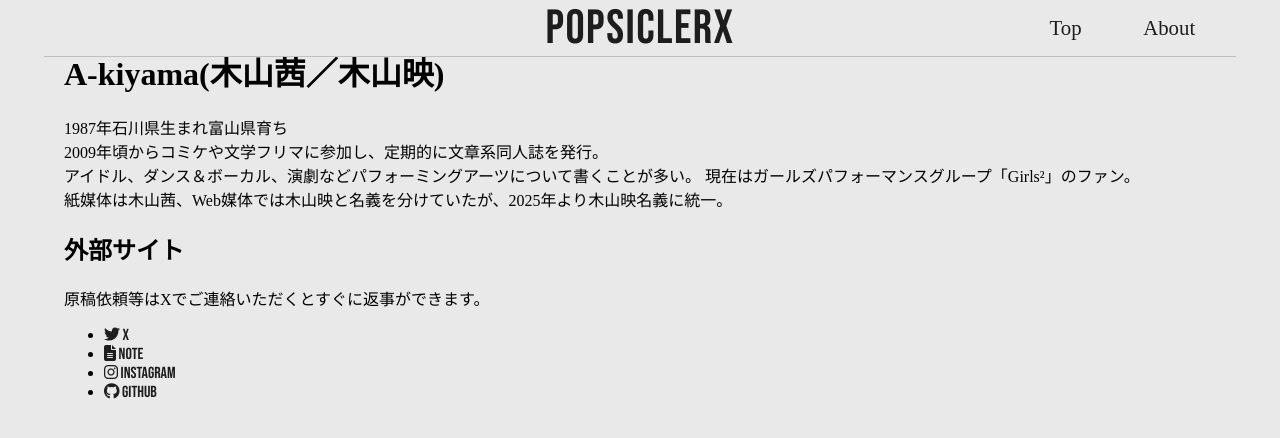
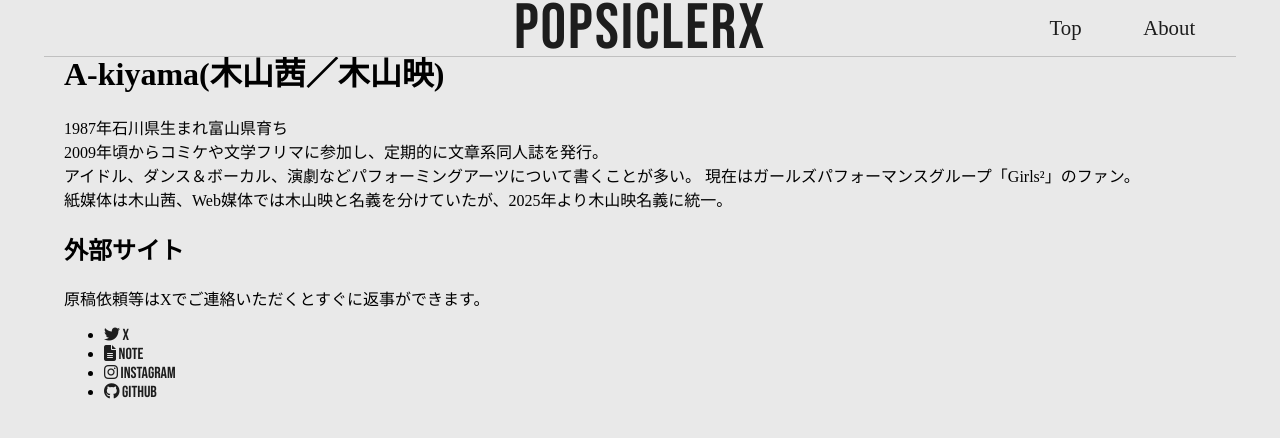
Before and after one commit to A-kiyamagen/a-kiyamagen.github.io, a Jekyll site: the page built from about/index.md, in a window 1280 px wide. Shown: the top 438 px of the page. Built offline with Jekyll 4.4.1, drawn with Linux system fonts in a browser that asks for light colours; some web fonts are replaced.

Commit message:
トップバー見た目の調整

```diff
--- a/assets/css/style.css
+++ b/assets/css/style.css
@@ -16,7 +16,7 @@
 }
 
 .top-bar .site-title {
-  font-size: 1.5em;
+  font-size: 2em;
   font-weight: bold;
   color: #333;
   text-decoration: none;
@@ -76,33 +76,31 @@
   left: auto;
   transform: none;
   text-align: center;
-}
+  position: absolute;
+  left: 50%;
+  transform: translateX(-50%);
+  }
 
   .top-bar nav ul {
     list-style: none;
-    padding: 0;
-    margin: 0;
     display: flex; /* Flexbox を使用して縦並びにする */
     flex-direction: column;
     align-items: flex-end; /* 右寄せ */
   }
 
   .top-bar nav ul li {
-    margin-bottom: 5px; /* 各メニュー項目の下の余白 */
+    margin-bottom: 0px; /* 各メニュー項目の下の余白 */
   }
 
   /* メニュー項目のフォントサイズを小さくする */
   .top-bar nav ul li a {
-    font-size: 0.8em; /* サイズを調整 */
-    padding: 5px 10px; /* パディングを調整 */
+    font-size: 1em; /* サイズを調整 */
+
     display: block; /* リンク全体をクリック可能にする */
+    line-height: 0.2; /* 行間を少し狭める */
+
   }
-  .top-bar .site-title {
-    position: static;
-    left: auto;
-    transform: none;
-    text-align: center; /* 狭い画面では中央寄せ */
-  }
+
 }
 
 
@@ -117,7 +115,7 @@
 /* レスポンシブ対応 (例: 768px 以下でメニューを折りたたむ) */
 @media (max-width: 768px) {
   body {
-    padding-top: 8em; /* トップバーの高さに合わせて調整 */
+    padding-top: 3em; /* トップバーの高さに合わせて調整 */
     padding-left: 5%; /* 左側のパディング */
     padding-right: 5%; /* 右側のパディング */
     margin: 0; /* デフォルトのマージンをリセット */
@@ -232,6 +230,4 @@
     text-transform: uppercase; /* 全て大文字にするのもロゴっぽいです */
     color: #1d1d1d;
     text-decoration: none; /* 下線を非表示 */
-
-    text-decoration: none;
   }
```
